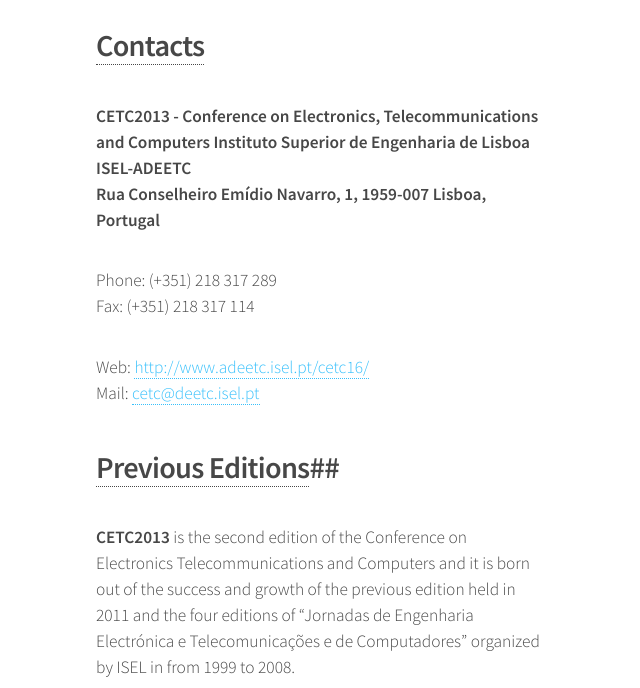
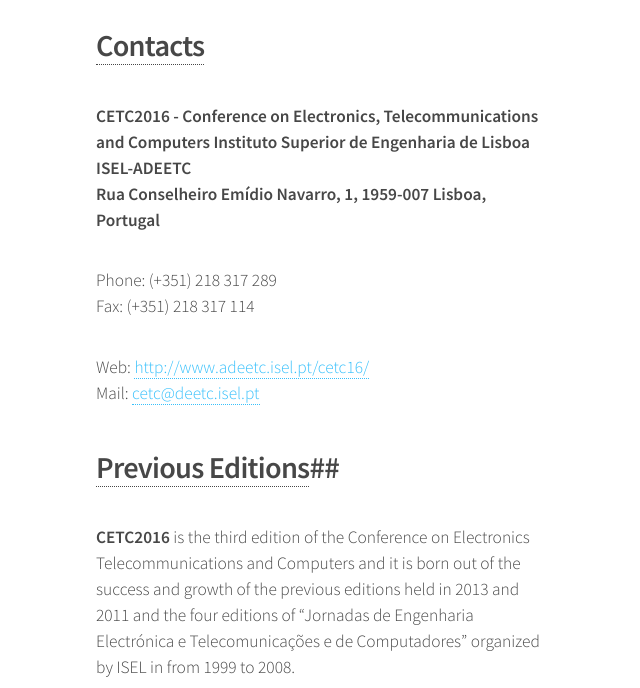
Before and after one commit to cetc2016/cetc2016.github.io, a Jekyll site: the page built from index.md, in a window 1280 px wide and 1400 px high, scrolled down 1523 px. Shown: the part 155-843 px from the top of the window, without its empty margins (319-959 px from the left). Built offline with Jekyll 4.4.1, drawn with Linux system fonts in a browser that asks for light colours.

Commit message:
Correccoes: * "Inportant Dates" -> "Important Dates"
* CETC2013; deverá ser CETC2016 em Contacts e Previous Editions.

* A primeira entrada da barra de menu passou a Home.

* O texto das "Previous Editions": ""CETC2013 is the second edition of the....."
foi atualizado para a CETC2016.

```diff
--- a/_layouts/default.html
+++ b/_layouts/default.html
@@ -45,7 +45,7 @@
 					<nav id="nav">
 						<ul>
                             <li {% if "home" == page.menu %}class="current" {% endif %}>
-                                <a href="{{site.url}}">CETC2016</a>
+                                <a href="{{site.url}}">Home</a>
                                 <ul>
                                     <li><a href="{{site.url}}/#home-welcome">Welcome</a></li>
                                     <li><a href="{{site.url}}/#home-dates">Dates</a></li>
@@ -57,7 +57,7 @@
                                 <a href="{{site.url}}/callforpapers">Call For Papers</a>
                                 <ul>
                                     <li><a href="{{site.url}}/callforpapers#call-for-papers-topics">Conference Topics</a></li>
-                                    <li><a href="{{site.url}}/callforpapers#call-for-papers-dates">Important Dates</a></li>
+                                    <li><a href="{{site.url}}/callforpapers#call-for-papers-dates">Inportant Dates</a></li>
                                     <li><a href="#">Submission</a></li>
                                     <li><a href="#">Proceedings</a></li>
                                     <li><a href="#">Awards</a></li>
--- a/index.md
+++ b/index.md
@@ -39,7 +39,7 @@
 
 ##<a name="home-contacts">Contacts</a>
 
-**CETC2013 - Conference on Electronics, Telecommunications and Computers Instituto
+**CETC2016 - Conference on Electronics, Telecommunications and Computers Instituto
  Superior de Engenharia de Lisboa**
 **ISEL-ADEETC**
 **Rua Conselheiro Emídio Navarro, 1, 1959-007 Lisboa, Portugal**
@@ -53,9 +53,9 @@
 
 ##<a name="home-previous">Previous Editions</a>##
 
-**CETC2013** is the second edition of the Conference on Electronics
+**CETC2016** is the third edition of the Conference on Electronics
 Telecommunications and Computers and it is born out of the success and growth of
-the previous edition held in 2011 and the four editions of “Jornadas de Engenharia
+the previous editions held in 2013 and 2011 and the four editions of “Jornadas de Engenharia
 Electrónica e Telecomunicações e de Computadores” organized by ISEL in from 1999
 to 2008.
 
```
